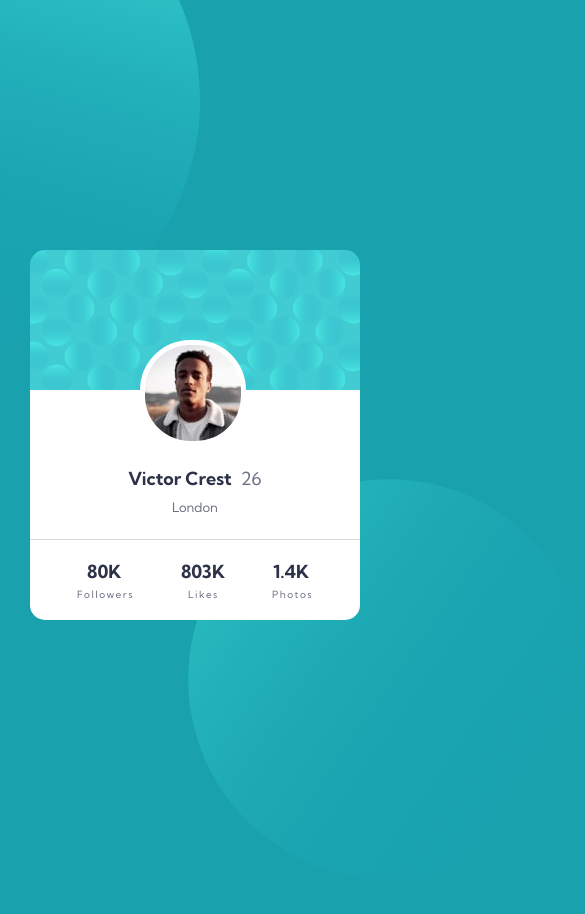
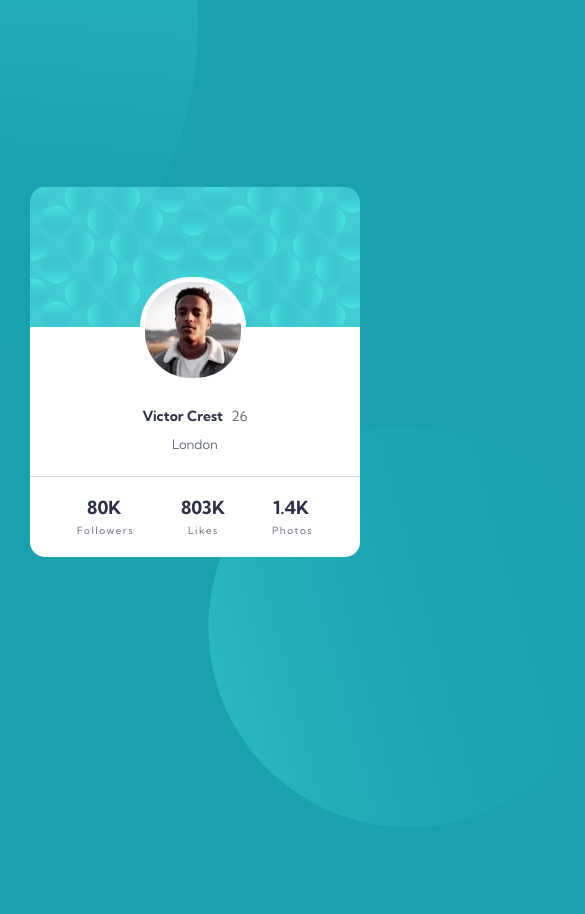
Before and after one commit to Darkzho/Fichas, a plain HTML site: page index.html in a window 390 px wide. Shown: the top 914 px of the page, 585 px wide, since content can reach past the window. Drawn offline with Linux system fonts and the light colour scheme.

Commit message:
Posicionamiento de fichas --> practica movile-first / Responsive design / HTML y CSS

```diff
--- /dev/null
+++ b/estilos/desktop.css
@@ -0,0 +1,8 @@
+
+.body-img--bottom {
+    width: 700px;
+    height: 700px;
+    bottom: -565px;
+    left: 185px;
+    transform: rotate(360deg);
+}
--- a/estilos/style.css
+++ b/estilos/style.css
@@ -11,6 +11,15 @@
 
 body {
     background-color: hsl(185, 75%, 39%);
+    height: 1080px;
+    overflow: hidden;
+}
+
+main {
+    position: relative;
+    min-width: 375px;
+    width: 375px;
+    margin: 0 auto;
 }
 
 .body-img--top{
@@ -18,11 +27,11 @@ body {
     background-image: url('../assets/bg-pattern-top.svg');
     background-repeat: no-repeat;
     background-size: cover;
-    width: 500px;
-    height: 500px;
-    top:-150px;
-    left: -300px;
-    transform: rotate(330deg);
+    width: 700px;
+    height: 700px;
+    top:-510px;
+    left: -510px;
+    transform: rotate(320deg);
 }
 
 .body-img--bottom {
@@ -32,9 +41,9 @@ body {
     background-image: url('../assets/bg-pattern-bottom.svg');
     background-repeat: no-repeat;
     background-size: cover;
-    bottom: -35px;
-    left: 188px;
-    transform: rotate(350deg);
+    bottom: -270px;
+    left: 200px;
+    transform: rotate(300deg);
 }
 
 .main-file--container {
@@ -43,7 +52,7 @@ body {
     width: 330px;
     height: auto;
     margin: 0 auto;
-    margin-top: 250px;
+    margin-top: calc(50% - 1px);
     border-radius: 15px;
     overflow: hidden;
 }
--- a/index.html
+++ b/index.html
@@ -8,14 +8,17 @@
     <link href="https://fonts.googleapis.com/css2?family=Kumbh+Sans:wght@400;700&display=swap"  rel="stylesheet">
     <link rel="icon" href="./assets/favicon-32x32.png">
     <link rel="stylesheet" href="./estilos/style.css">
+    <link rel="stylesheet" href="./estilos/desktop.css" media="(min-width: 1440px)">
     <title>Ficha</title>
 </head>
 <body>
+    <main>
+        <div class="img-container">
             <div class="body-img--top"></div>
             <div class="body-img--bottom"></div>
-
-    <main>
-        <section class="main-file--container">
+        </div>
+        <section class=".main">
+            <article class="main-file--container">
                 <div class="file--top"></div>
                 <figure class="main-file--img">
                     <img src="./assets/image-victor.jpg" alt="Imagen del usuario">
@@ -38,6 +41,7 @@
                         <p>Photos</p>
                     </section>
                 </div>
+            </article>
         </section>
     </main>
 </body>
```
Lines whose indentation alone changed are shown as unchanged.
